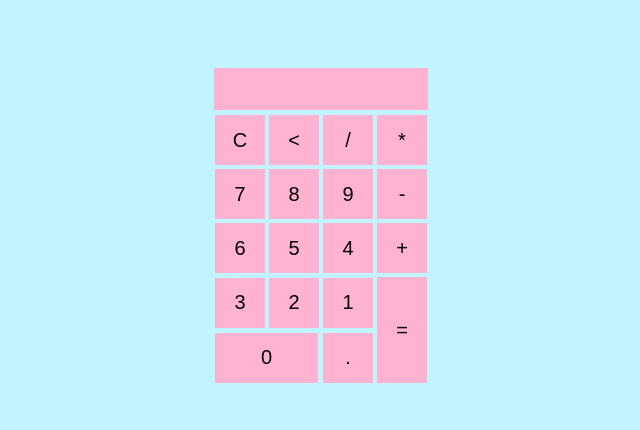
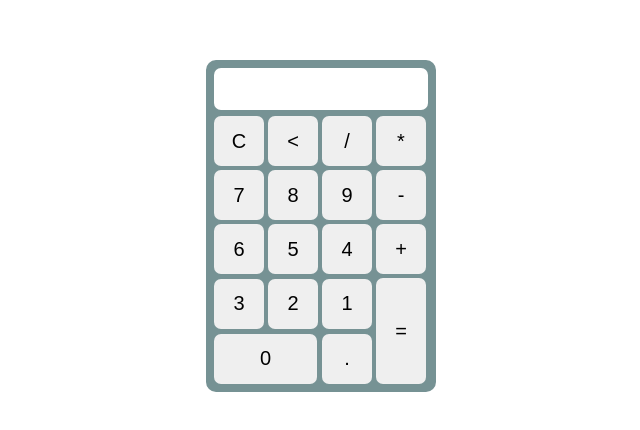
Before and after one commit to MichealRivas17/Calculator-javaScript-, a plain HTML site: page index.html in a window 1280 px wide. Shown: the part 174-604 px from the top of the page, without its empty margins (319-959 px from the left). Drawn offline with Linux system fonts and the light colour scheme.

Commit message:
add changes
changes the bg-color; add border and border-radius

```diff
--- a/index.html
+++ b/index.html
@@ -3,9 +3,9 @@
     <head>
         <script src="script.js"></script>
         <link rel="stylesheet" href="style.css">
+        <title>Simple Calculator</title>
     </head>
     <body>
-        <div class="bg">
         <div class="container">
             <form name="form">
                 <input class="textview" name="textview">
@@ -41,6 +41,5 @@
                 </tr>
             </table>
             </div>
-        </div>
     </body>
 </html>
--- a/style.css
+++ b/style.css
@@ -1,11 +1,14 @@
 body {
     margin: 0;
     padding: 0;
-    background-color: #c2f4ff;
 }
 
 
 .container {
+    border-radius: 10px;
+    border: 5px solid;
+    border-color: #769294;
+    background-color: #769294;
     position: absolute;
     top: 50%;
     left: 50%;
@@ -14,18 +17,18 @@ body {
 
 .textview {
     width: 210px;
-    margin: 2px;
+    margin: 3px;
     height: 40px;
-    background-color: #ffb3d1;
+    border-radius: 7px;
     font-size: 20px;
     border: none;
 }
 
 .button {
+    border-radius: 7px;
      width: 50px;
      height: 50px;
      border: none;
-     background-color: #ffb3d1;
      font-size: 20px;
      cursor: pointer;
 
```
